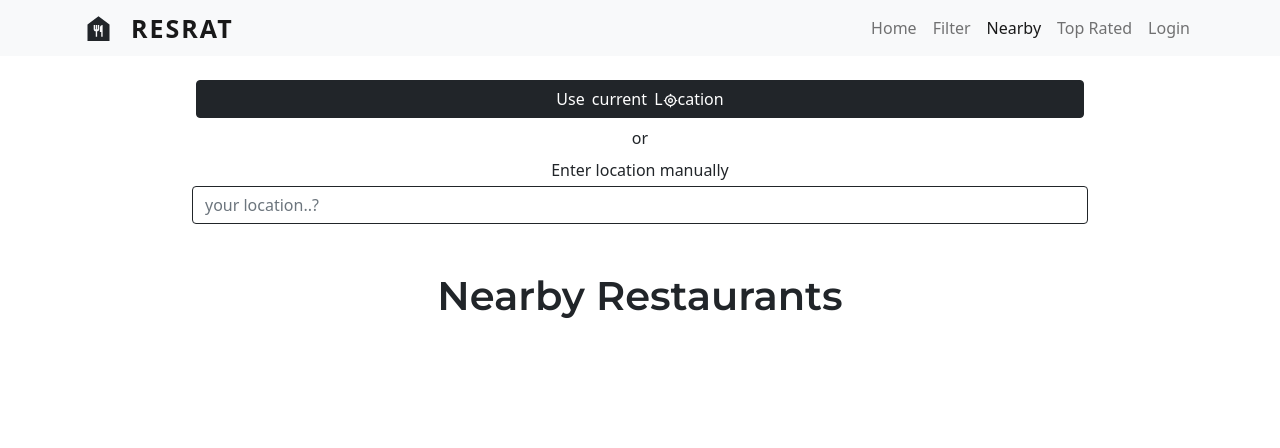
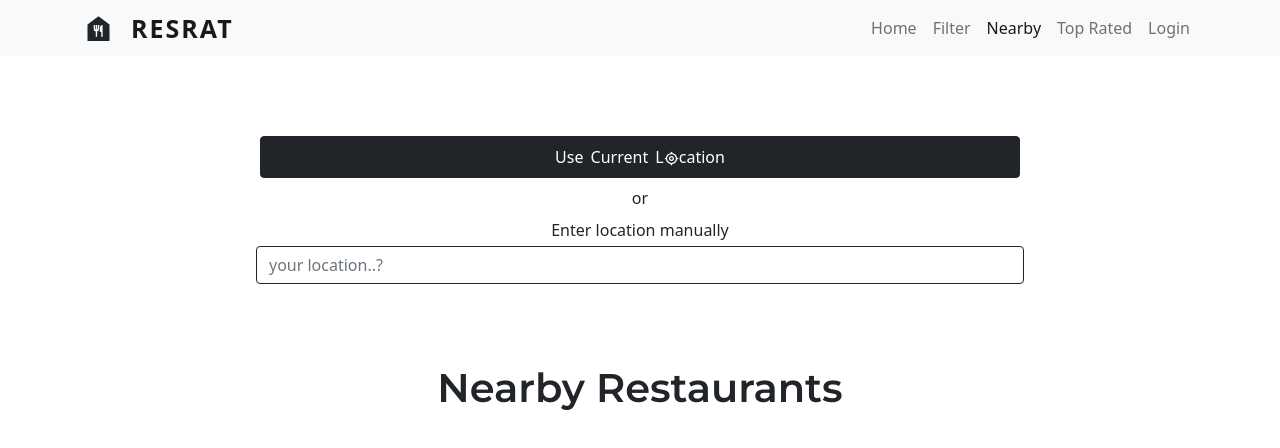
Before and after one commit to rba1aji/restoview, a React (Create React App) app: page /near-by-restaurants in a window 1280 px wide. Shown: the top 448 px of the page. Built offline with nearby package versions, Linux system fonts and the light colour scheme.

Commit message:
styling nearby page

```diff
--- a/src/pages/Nearby/index.js
+++ b/src/pages/Nearby/index.js
@@ -73,21 +73,23 @@ export default function Nearby() {
   return (
     <>
       <div
-        className="mt-4 mb-5"
+        className=""
         style={{
           display: 'grid',
-          marginLeft: '15vw',
-          marginRight: '15vw',
+          marginTop:'10vh',
+          marginLeft: '20vw',
+          marginRight: '20vw',
+          marginBottom:'10vh'
         }}
       >
         <Button
           // variant="outline-dark"
           variant="dark"
           size="md"
-          className="ms-1 me-1"
+          className="ms-1 me-1 p-2"
           style={{ wordSpacing: 3 }}
         >
-          Use current L
+          Use Current L
           <span className="pb-5">{<TbCurrentLocation size="15" />}</span>cation
         </Button>
         <p className="text-center m-2">or</p>
```
